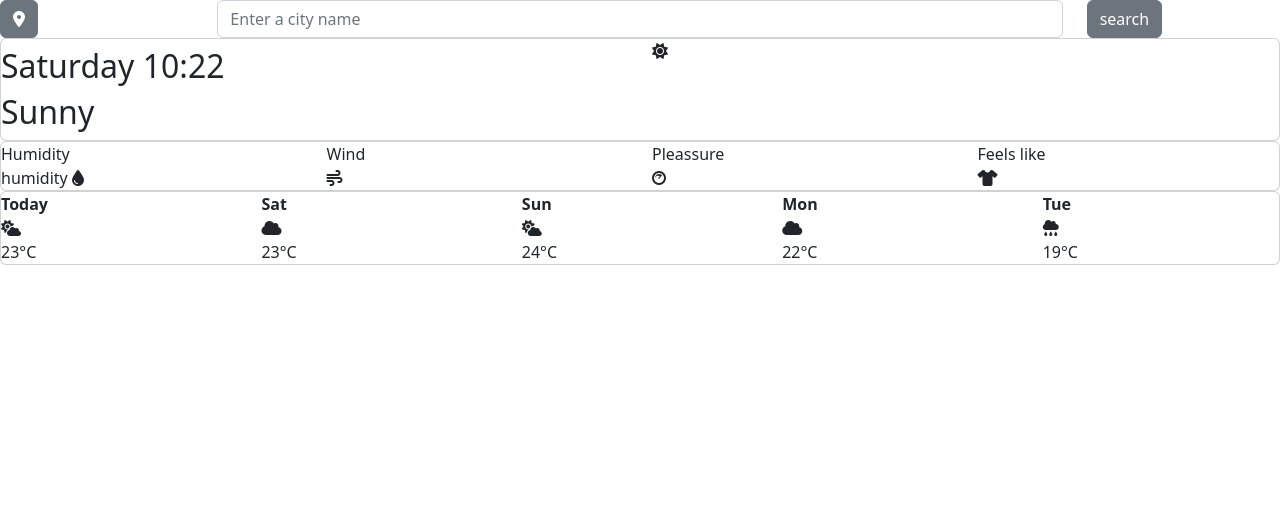
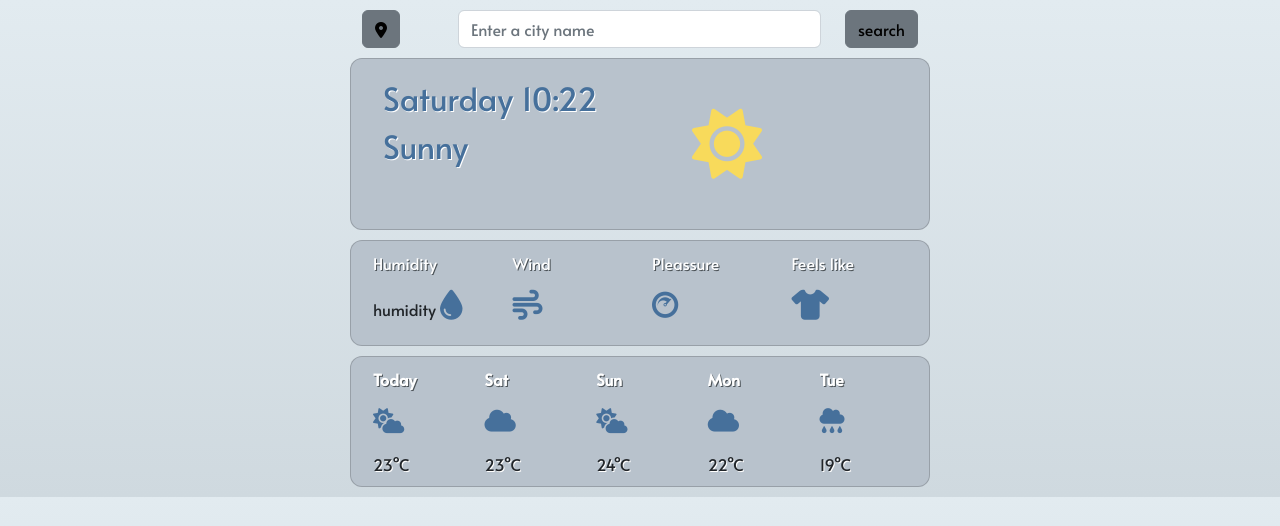
Before and after one commit to YuliiaB82/weather-app, a website: page index.html in a window 1280 px wide. Drawn offline with nearby package versions, Linux system fonts and the light colour scheme; files that its build step writes are made by us from their sources; no server answers.

Commit message:
rename style and script

```diff
--- a/index.html
+++ b/index.html
@@ -10,7 +10,7 @@
       integrity="sha384-gH2yIJqKdNHPEq0n4Mqa/HGKIhSkIHeL5AyhkYV8i59U5AR6csBvApHHNl/vI1Bx"
       crossorigin="anonymous"
     />
-    <link href="src/styles.css" rel="stylesheet" type="text/css" />
+    <link href="style.css" rel="stylesheet" type="text/css" />
     <link rel="preconnect" href="https://fonts.googleapis.com">
     <link rel="preconnect" href="https://fonts.gstatic.com" crossorigin>
     <link href="https://fonts.googleapis.com/css2?family=Alata&family=Baloo+2&display=swap" rel="stylesheet">
@@ -149,7 +149,7 @@
   </div>
 
 
-    <script src="src/script.js"></script>
+    <script src="script.js"></script>
     <script
       src="https://kit.fontawesome.com/65937f9283.js"
       crossorigin="anonymous"
```
